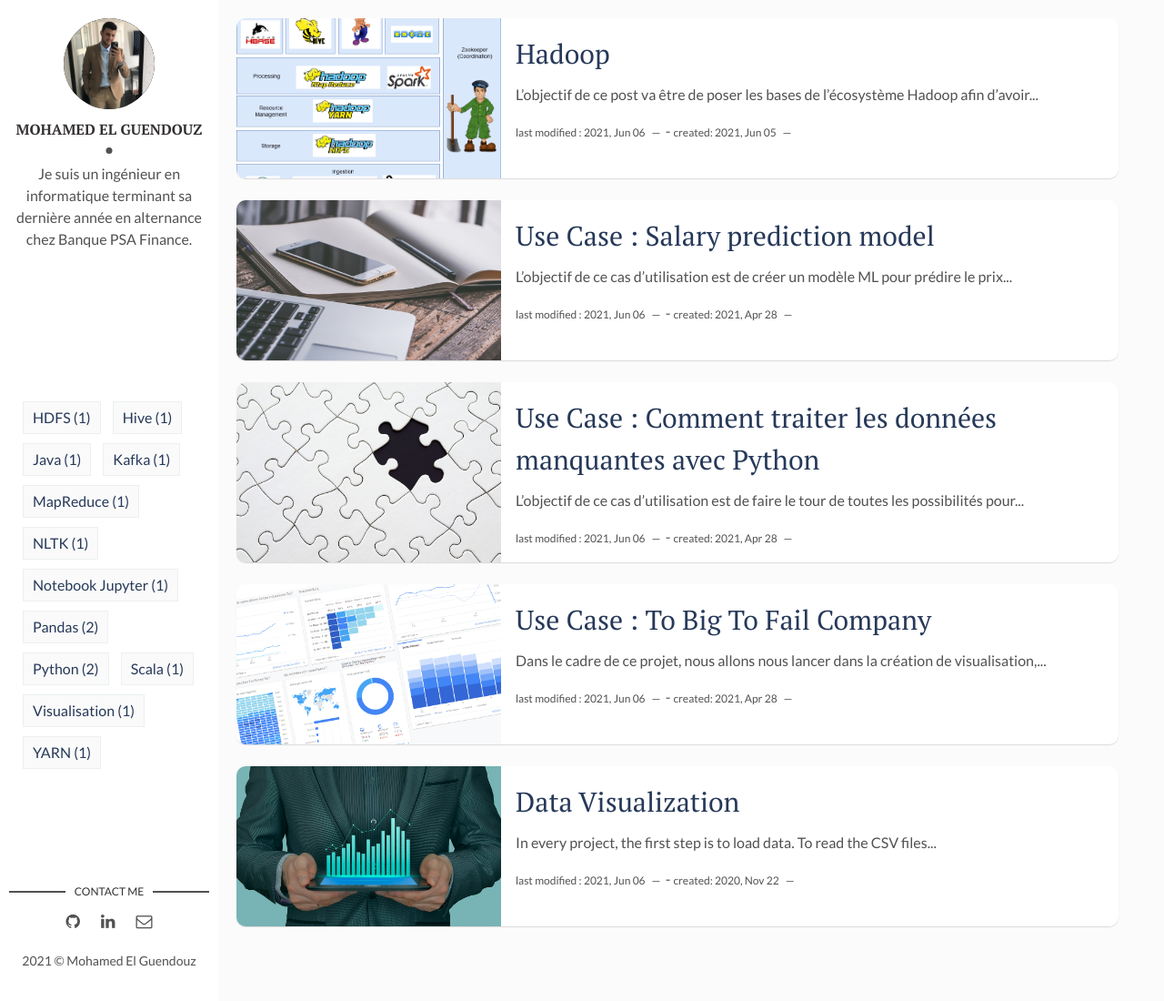
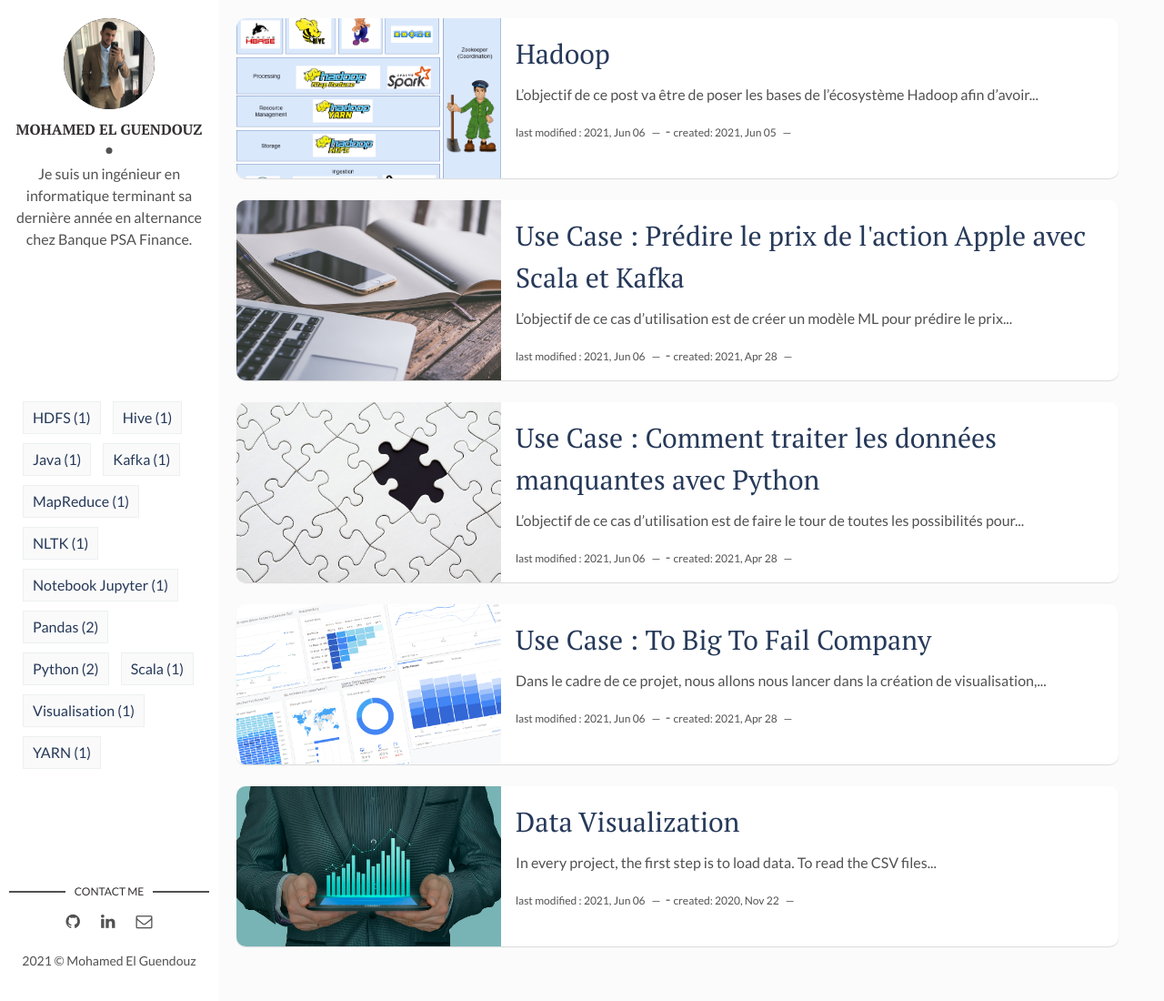
Before and after one commit to MohamedElGuendouz/mohamedelguendouz.github.io, a Jekyll site: the page built from index.html, in a window 1280 px wide and 1100 px high. Shown: the whole window at 91% size. Built offline with Jekyll 4.4.1, drawn with Linux system fonts in a browser that asks for light colours; the list of posts is cut into pages by our own code.

Commit message:
Update 2021-05-29-Use_Case_03.markdown

```diff
--- a/_posts/2021-05-29-Use_Case_03.markdown
+++ b/_posts/2021-05-29-Use_Case_03.markdown
@@ -1,9 +1,9 @@
 ---
 layout: post
-title: "Use Case : Salary prediction model"
+title: "Use Case : Prédire le prix de l'action Apple avec Scala et Kafka"
 date: 2021-04-28 12:00:00 +0200
 date-last-modif: 2021-06-06 19:55:00 +0200
-description: "Creation of ML model for predicting Iphone price"
+description: "Création d'un modèle de machine learning pour prédire le prix d'une action en Bourse"
 tags: [Java, Kafka, Scala]
 comments: true
 sharing: true
@@ -11,6 +11,6 @@ published: true
 img: Use_Case_3/main.jpg
 ---
 
-L'objectif de ce cas d'utilisation est de créer un modèle ML pour prédire le prix du prochain Iphone.Pour cela nous allons utiliser Apache Kafka et le langage Scala.
+L'objectif de ce cas d'utilisation est de créer un modèle ML pour prédire le prix de l'action APPL (Apple). Pour cela nous allons utiliser Apache Kafka et le langage Scala.
 
 ![](https://centreformationaquitaine-fnmns.fr/img/page_en_construction.jpg)
```
